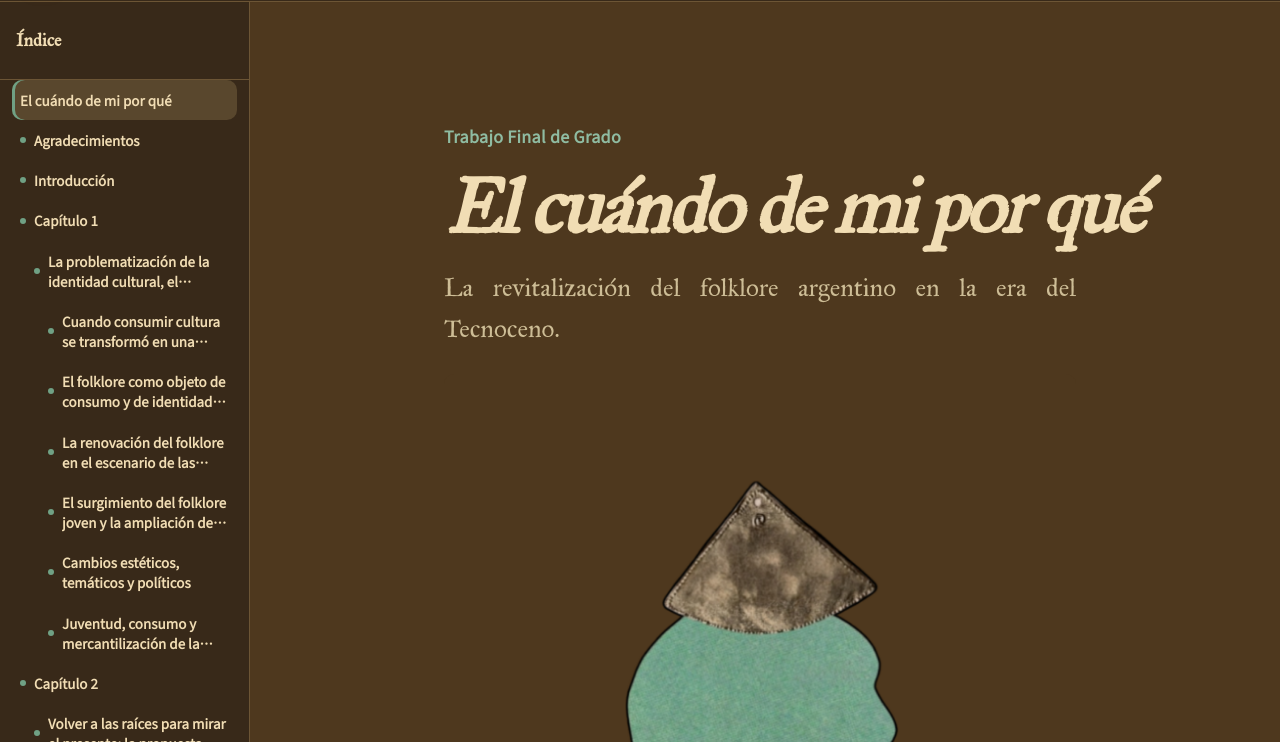
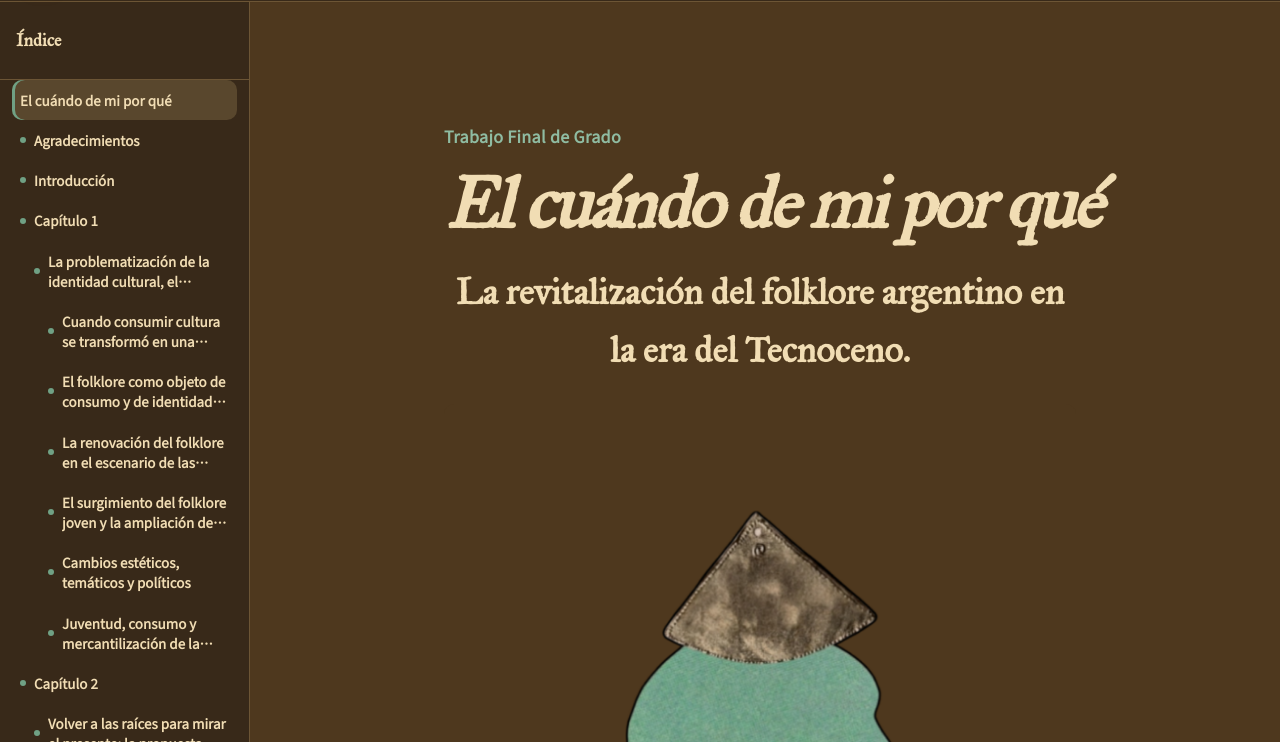
Before and after one commit to nllopiz/LectorTFG, a website with bundled scripts: page index.html in a window 1280 px wide. Shown: the part 58-800 px from the top of the page. Built offline with nearby package versions, Linux system fonts and the light colour scheme.

Commit message:
tamaños de títulos

```diff
--- a/css/app.css
+++ b/css/app.css
@@ -816,9 +816,10 @@ a {
 
 .document-cover h1 {
   margin: 0;
-  font-size: clamp(1.5rem, 8vw, 4.8rem);
+  font-size: 4em;
   white-space: nowrap;
   font-style: italic;
+  text-align: center;
 }
 
 .document-cover .doc-lede {
@@ -826,8 +827,11 @@ a {
   font-family: var(--font-heading);
   margin-bottom: 0;
   text-indent: 0;
-  font-size: 1.4em;
-  font-weight: 500;
+  font-size: 2em;
+  font-weight: 700;
+  text-align: center;
+  color: var(--text);
+
 }
 
 .doc-content > section:not(.document-cover) {
```
